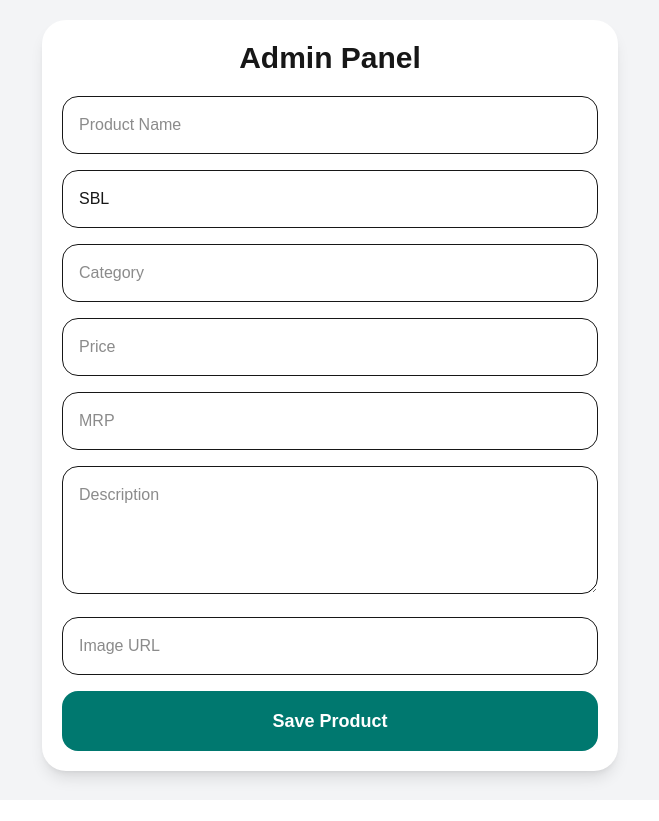
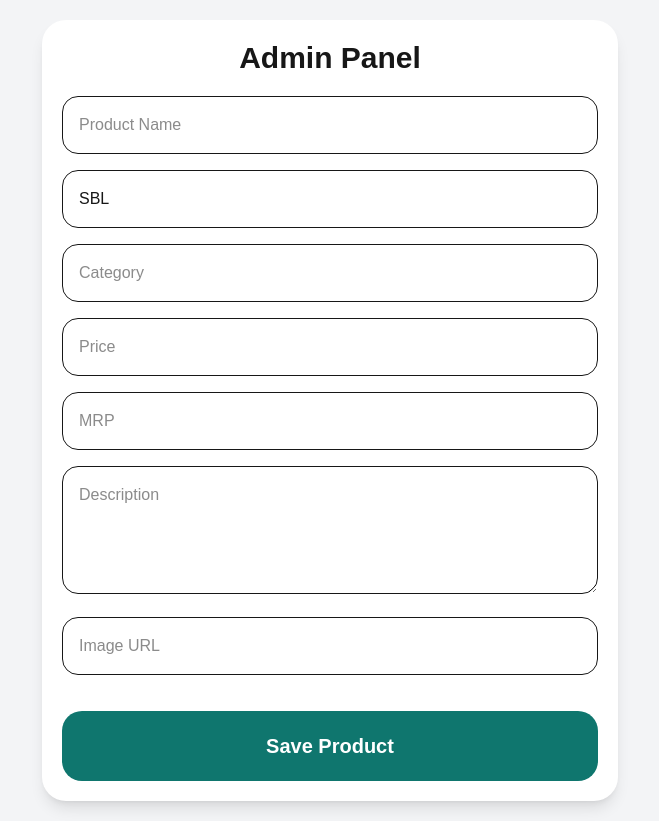
Before and after one commit to alibhojani92/homeopharmacy, a Next.js app: page /admin in a window 1280 px wide. Shown: the whole page, without its empty margins (310-969 px from the left). Before the commit the page ends 800 px from the top, so only its background shows below. Built offline with nearby package versions, Linux system fonts and the light colour scheme.

Commit message:
button fix

```diff
--- a/app/admin/page.js
+++ b/app/admin/page.js
@@ -149,13 +149,24 @@ export default function AdminPage() {
             className="w-full p-4 rounded-2xl border"
           />
 
-          <button
-            type="button"
-            onClick={handleSave}
-            className="bg-teal-700 text-white w-full py-4 rounded-2xl font-bold text-lg"
-          >
-            {loading ? "Saving..." : "Save Product"}
-          </button>
+<div style={{ marginTop: "20px" }}>
+  <button
+    type="button"
+    onClick={() => alert("clicked")}
+    style={{
+      width: "100%",
+      backgroundColor: "#0f766e",
+      color: "white",
+      padding: "20px",
+      borderRadius: "20px",
+      fontSize: "20px",
+      fontWeight: "bold",
+      border: "none"
+    }}
+  >
+    Save Product
+  </button>
+</div>
         </div>
       </div>
     </main>
```
